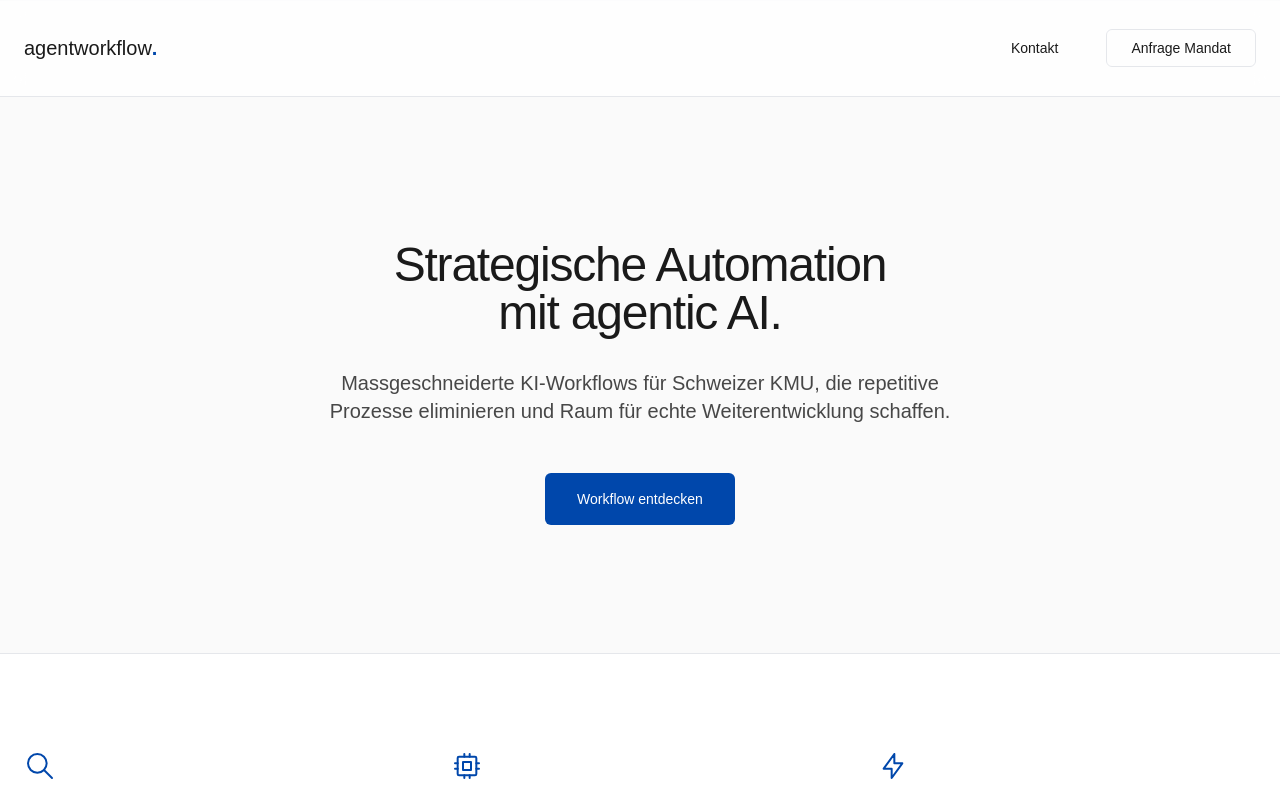
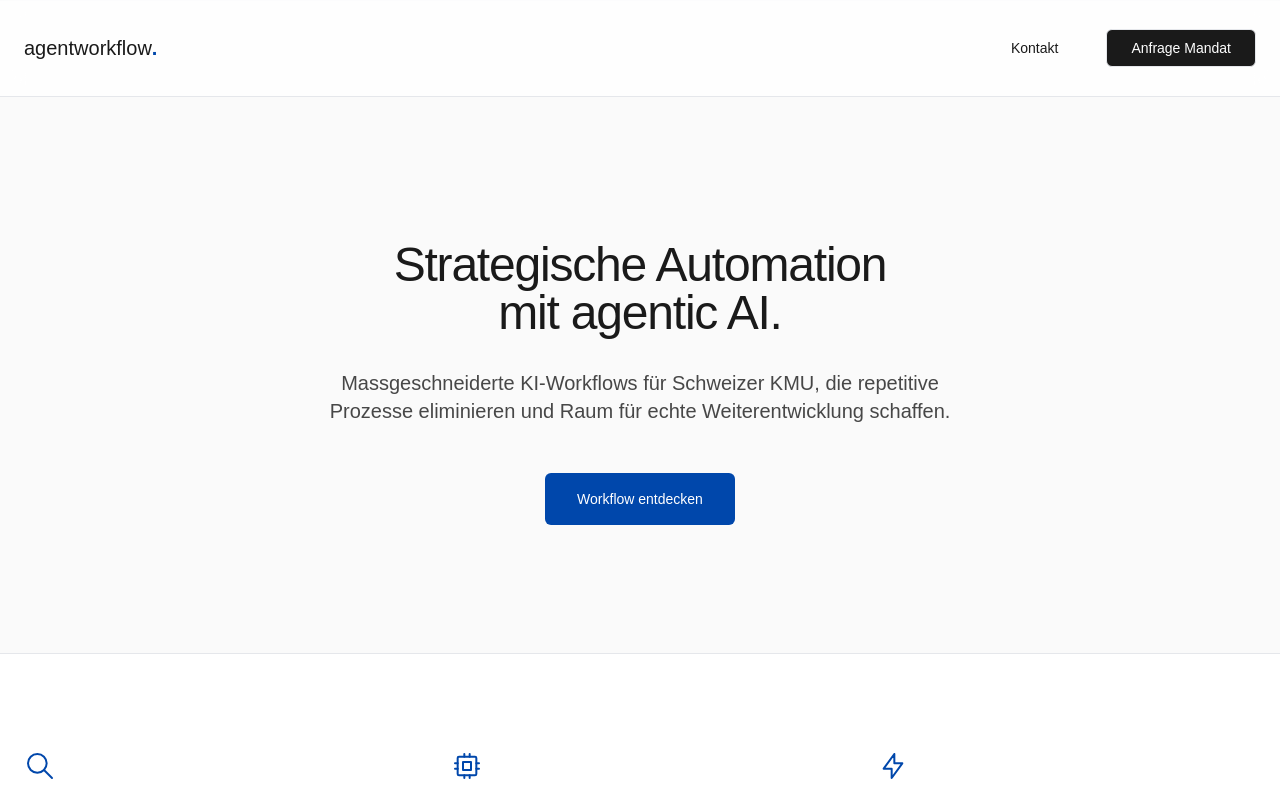
Before and after one commit to m-codex/agentworkflow, a Next.js app: page / in a window 1280 px wide. Shown: the top 800 px of the page. Built offline with nearby package versions, Linux system fonts and the light colour scheme; a web font is replaced by a local one.

Commit message:
Update Navigation.tsx

```diff
--- a/src/components/layout/Navigation.tsx
+++ b/src/components/layout/Navigation.tsx
@@ -24,7 +24,7 @@ export function Navigation() {
           </Link>
           <Link
             href="#kontakt"
-            className="text-sm font-medium border-1 border-[#1A1A1A] px-6 py-2 rounded-md hover:bg-[#1A1A1A] hover:text-white transition-all active:scale-95"
+            className="text-sm text-white bg-[#1A1A1A] border-1 border-[#1A1A1A] px-6 py-2 rounded-md hover:bg-[#0047ab] hover:text-white transition-all active:scale-95"
           >
             Anfrage Mandat
           </Link>
```
